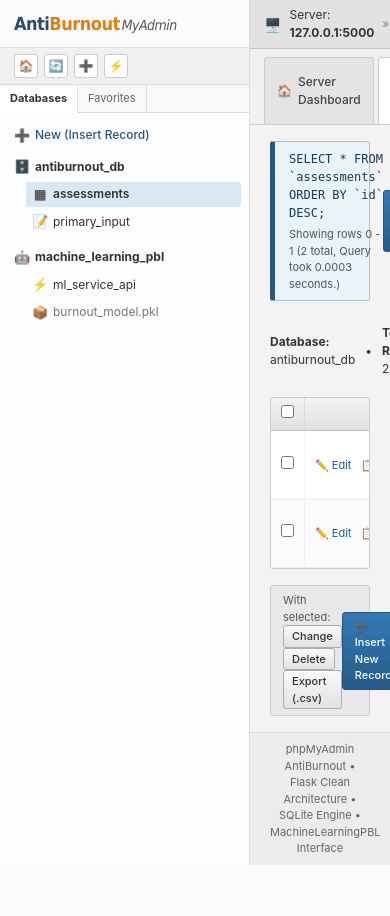
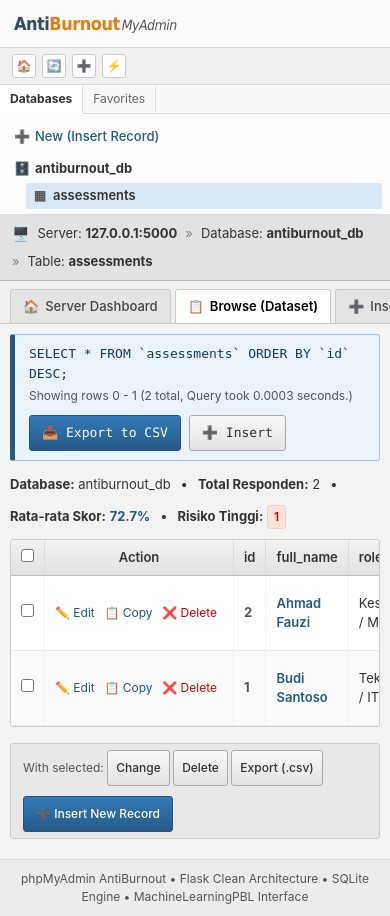
Before and after one commit to Keluarga-Cemara-Team/WebPBL, a Flask app: page /assessment/dataset in a window 390 px wide. Before the commit the page ends 865 px from the top, so only its background shows below. Run offline with Flask 3, Linux system fonts and the light colour scheme; data comes from the database, SQL or seed files in the repository.

Commit message:
style: improve UI readability and responsive layout

```diff
--- a/app/presentation/static/css/main.css
+++ b/app/presentation/static/css/main.css
@@ -50,7 +50,7 @@ body {
   font-family: var(--font-family);
   background-color: var(--pma-bg);
   color: var(--pma-text-main);
-  font-size: 13px;
+  font-size: 14px;
   line-height: 1.5;
   min-height: 100vh;
   display: flex;
@@ -142,7 +142,7 @@ a:hover {
   display: flex;
   border-bottom: 1px solid #d9d9d9;
   background: #f8f8f8;
-  font-size: 11px;
+  font-size: 12px;
 }
 .pma-nav-tab-mini {
   padding: 5px 10px;
@@ -160,7 +160,7 @@ a:hover {
 .pma-tree {
   padding: 10px 8px;
   overflow-y: auto;
-  font-size: 12px;
+  font-size: 13px;
 }
 .pma-tree-item {
   display: flex;
@@ -197,6 +197,7 @@ a:hover {
    ========================================================================== */
 .pma-main {
   flex: 1;
+  min-width: 0;
   display: flex;
   flex-direction: column;
   background: var(--pma-bg);
@@ -211,7 +212,7 @@ a:hover {
   display: flex;
   align-items: center;
   gap: 8px;
-  font-size: 12px;
+  font-size: 13px;
   color: #333;
 }
 .pma-server-icon {
@@ -232,8 +233,8 @@ a:hover {
   display: inline-flex;
   align-items: center;
   gap: 6px;
-  padding: 6px 12px;
-  font-size: 12px;
+  padding: 7px 12px;
+  font-size: 13px;
   font-weight: 500;
   color: #444;
   background: #e4e4e4;
@@ -257,7 +258,7 @@ a:hover {
 
 /* Page Body Container */
 .pma-content {
-  padding: 16px 20px;
+  padding: 18px 20px;
   flex: 1;
 }
 
@@ -269,9 +270,9 @@ a:hover {
   border: 1px solid var(--pma-sql-border);
   border-left: 5px solid #235a81;
   border-radius: 3px;
-  padding: 8px 14px;
+  padding: 9px 14px;
   font-family: Consolas, "Courier New", monospace;
-  font-size: 12px;
+  font-size: 13px;
   color: #173b54;
   margin-bottom: 14px;
   display: flex;
@@ -280,7 +281,7 @@ a:hover {
 }
 .pma-sql-meta {
   color: #555;
-  font-size: 11px;
+  font-size: 12px;
   font-family: var(--font-family);
   margin-top: 4px;
 }
@@ -355,6 +356,30 @@ a:hover {
   border-bottom: none;
 }
 
+.pma-action-row {
+  display: flex;
+  align-items: center;
+  flex-wrap: wrap;
+  gap: 8px;
+}
+
+.pma-form-actions {
+  display: flex;
+  justify-content: space-between;
+  align-items: center;
+  gap: 12px;
+}
+
+.pma-metrics-bar,
+.pma-operation-footer {
+  display: flex;
+  justify-content: space-between;
+  align-items: center;
+  gap: 10px;
+  margin-bottom: 10px;
+  font-size: 13px;
+}
+
 /* ==========================================================================
    phpMyAdmin Table View (Browse View)
    ========================================================================== */
@@ -369,7 +394,7 @@ a:hover {
 .pma-table {
   width: 100%;
   border-collapse: collapse;
-  font-size: 12px;
+  font-size: 13px;
   text-align: left;
 }
 
@@ -377,14 +402,14 @@ a:hover {
   background: linear-gradient(180deg, #f2f2f2 0%, #e1e1e1 100%);
   border-bottom: 1px solid #bfbfbf;
   border-right: 1px solid #dcdcdc;
-  padding: 7px 10px;
+  padding: 8px 10px;
   font-weight: 600;
   color: #333333;
   white-space: nowrap;
 }
 
 .pma-table td {
-  padding: 6px 10px;
+  padding: 7px 10px;
   border-bottom: 1px solid #ebebeb;
   border-right: 1px solid #f2f2f2;
 }
@@ -399,7 +424,7 @@ a:hover {
 
 /* Table Actions (Edit, Copy, Delete look-alike) */
 .pma-action-link {
-  font-size: 11px;
+  font-size: 12px;
   color: #235a81;
   margin-right: 6px;
 }
@@ -478,8 +503,8 @@ a:hover {
   display: inline-flex;
   align-items: center;
   gap: 4px;
-  padding: 5px 12px;
-  font-size: 12px;
+  padding: 6px 12px;
+  font-size: 13px;
   font-weight: 500;
   border: 1px solid var(--pma-btn-border);
   background: var(--pma-btn-bg);
@@ -509,7 +534,7 @@ a:hover {
   display: inline-block;
   padding: 2px 6px;
   border-radius: 3px;
-  font-size: 11px;
+  font-size: 12px;
   font-weight: 600;
   border: 1px solid transparent;
 }
@@ -534,7 +559,53 @@ a:hover {
   background: #ececec;
   border-top: 1px solid #dcdcdc;
   padding: 8px 20px;
-  font-size: 11px;
-  color: #666;
+  font-size: 12px;
+  color: #555;
   text-align: center;
 }
+
+/* Responsive behavior while keeping the database-admin layout intact. */
+@media (max-width: 900px) {
+  .pma-sidebar { width: 215px; }
+  .pma-content { padding: 16px; }
+  .pma-list-item { align-items: flex-start; gap: 8px; }
+}
+
+@media (max-width: 700px) {
+  .pma-wrapper { flex-direction: column; min-width: 0; }
+  .pma-sidebar {
+    width: 100%; max-height: 230px; border-right: 0;
+    border-bottom: 1px solid var(--pma-sidebar-border);
+  }
+  .pma-tree { max-height: 100px; }
+  .pma-main { width: 100%; overflow-x: hidden; }
+  .pma-server-bar { flex-wrap: wrap; padding: 8px 12px; }
+  .pma-tabs-bar { padding: 8px 10px 0; }
+  .pma-tab { flex: 0 0 auto; }
+  .pma-content { padding: 12px; }
+  .pma-sql-box {
+    align-items: flex-start; flex-direction: column; gap: 10px;
+    overflow-wrap: anywhere;
+  }
+  .pma-grid-2col { grid-template-columns: minmax(0, 1fr); }
+  .pma-card, .pma-card-body, .pma-list, .pma-list-item { min-width: 0; }
+  .pma-list-item { flex-wrap: wrap; }
+  .pma-list-item > :last-child { overflow-wrap: anywhere; }
+  .pma-metrics-bar, .pma-operation-footer, .pma-form-actions {
+    align-items: flex-start; flex-direction: column;
+  }
+  .pma-metrics-bar > div { flex-wrap: wrap; gap: 6px; }
+  .pma-table-container { max-width: 100%; }
+  .pma-table { min-width: 900px; }
+  .pma-form-table { display: block; max-width: 100%; overflow-x: auto; }
+  .pma-form-table th, .pma-form-table td { min-width: 100px; }
+  .pma-range-wrapper { min-width: 240px; }
+  .pma-footer { padding: 10px 12px; }
+}
+
+@media (max-width: 420px) {
+  .pma-content { padding: 10px; }
+  .pma-card-body { padding: 11px; }
+  .pma-quick-actions { padding-inline: 12px; }
+  .pma-btn { min-height: 36px; }
+}
--- a/app/presentation/templates/assessment/dataset.html
+++ b/app/presentation/templates/assessment/dataset.html
@@ -16,18 +16,18 @@
             Showing rows 0 - {{ records|length - 1 if records|length > 0 else 0 }} ({{ records|length }} total, Query took 0.0003 seconds.)
         </div>
     </div>
-    <div style="display: flex; gap: 6px;">
-        <a href="{{ url_for('assessment.export_csv') }}" class="pma-btn pma-btn-primary" style="font-size: 11px;">
+    <div class="pma-action-row">
+        <a href="{{ url_for('assessment.export_csv') }}" class="pma-btn pma-btn-primary">
             📥 Export to CSV
         </a>
-        <a href="{{ url_for('assessment.form') }}" class="pma-btn" style="font-size: 11px;">
+        <a href="{{ url_for('assessment.form') }}" class="pma-btn">
             ➕ Insert
         </a>
     </div>
 </div>
 
 <!-- phpMyAdmin Table Operations Bar -->
-<div style="display: flex; justify-content: space-between; align-items: center; margin-bottom: 10px; font-size: 12px;">
+<div class="pma-metrics-bar">
     <div style="display: flex; align-items: center; gap: 10px;">
         <span><strong>Database:</strong> antiburnout_db</span>
         <span>&bull;</span>
@@ -87,7 +87,7 @@
                     <span class="pma-badge pma-badge-danger">{{ row.burnout_level }}</span>
                     {% endif %}
                 </td>
-                <td style="font-size: 11px; color: #666; font-family: monospace;">{{ row.created_at }}</td>
+                <td style="font-size: 12px; color: #666; font-family: monospace;">{{ row.created_at }}</td>
             </tr>
             {% endfor %}
         </tbody>
@@ -103,15 +103,15 @@
 </div>
 
 <!-- phpMyAdmin Table Operations Footer -->
-<div style="display: flex; justify-content: space-between; align-items: center; background: #e8e8e8; border: 1px solid #ccc; padding: 6px 12px; border-radius: 3px;">
-    <div style="font-size: 11px; color: #555;">
+<div class="pma-operation-footer" style="background: #e8e8e8; border: 1px solid #ccc; padding: 6px 12px; border-radius: 3px;">
+    <div style="font-size: 12px; color: #555;">
         With selected:
-        <a href="#" class="pma-btn" style="padding: 2px 8px; font-size: 11px;">Change</a>
-        <a href="#" class="pma-btn" style="padding: 2px 8px; font-size: 11px;">Delete</a>
-        <a href="{{ url_for('assessment.export_csv') }}" class="pma-btn" style="padding: 2px 8px; font-size: 11px;">Export (.csv)</a>
+        <a href="#" class="pma-btn" style="padding: 2px 8px; font-size: 12px;">Change</a>
+        <a href="#" class="pma-btn" style="padding: 2px 8px; font-size: 12px;">Delete</a>
+        <a href="{{ url_for('assessment.export_csv') }}" class="pma-btn" style="padding: 2px 8px; font-size: 12px;">Export (.csv)</a>
     </div>
     <div>
-        <a href="{{ url_for('assessment.form') }}" class="pma-btn pma-btn-primary" style="font-size: 11px;">
+        <a href="{{ url_for('assessment.form') }}" class="pma-btn pma-btn-primary" style="font-size: 12px;">
             ➕ Insert New Record
         </a>
     </div>
```
Also changed, not shown: other parts of app/presentation/static/css/main.css (+14 -14 lines), app/presentation/templates/assessment/form.html (+8 -8 lines), app/presentation/templates/assessment/result.html (+6 -6 lines), app/presentation/templates/main/index.html (+4 -4 lines).
